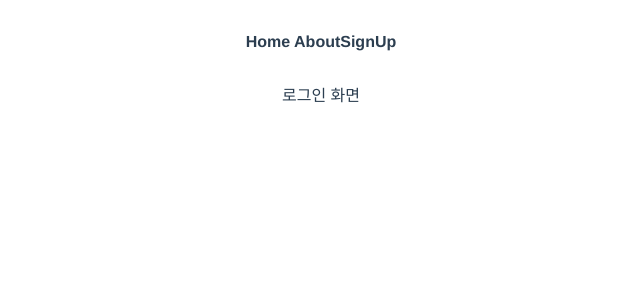
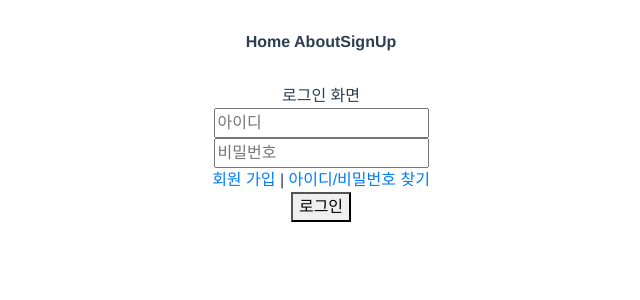
Before and after one commit to ehfql6363/GDSCToyProject2022_1, a Vue app: page /login in a window 1280 px wide. Shown: the top 300 px of the page, without its empty margins (319-959 px from the left). Built offline with nearby package versions, Linux system fonts and the light colour scheme; the HTML template or start-up script is replaced by a standard one.

Commit message:
20220704 로그인/회원가입 API 설정
Signed-off-by: 김동열 <ehfql6363@naver.com>

```diff
--- a/src/api/index.js
+++ b/src/api/index.js
@@ -1,11 +1,15 @@
 import axios from 'axios';
 
 const instance = axios.create({
-	baseURL: 'http://localhost:8080',
+	baseURL: 'http://localhost:8080/',
 });
 
 function registerUser(userData) {
 	return instance.post('signup', userData);
-}
+};
+function loginUser(userData) {
+	return instance.post('login', userData);
+};
 
+export { loginUser };
 export { registerUser };
--- a/src/components/LogIn.vue
+++ b/src/components/LogIn.vue
@@ -1,9 +1,45 @@
 <template>
-  <div>로그인 화면</div>
+  <div>
+    <div>로그인 화면</div>
+    <form @submit.prevent="submitForm">
+      <div>
+				<input type="text" id="id" v-model="id" placeholder="아이디"/>
+			</div>
+			<div>
+				<input type="password" id="password" v-model="password" placeholder="비밀번호"/>
+			</div>
+      <div>
+        <router-link to="/signUp">회원 가입</router-link>  |
+        <router-link to="#">아이디/비밀번호 찾기</router-link>
+      </div>
+      <div>
+        <button type="submit">로그인</button>
+      </div>
+    </form>
+  </div>
+
 </template>
 
 <script>
+import { loginUser } from '@/api/index'
+
 export default {
+  name: 'LoginForm',
+  data() {
+    return{
+      id: '',
+      password: ''
+    };
+  },
+  methods: {
+    async submitForm(){
+      const userData = {
+        id: this.id,
+        password: this.password
+      };
+
+    }
+  },
 
 }
 </script>
--- a/src/components/SignUp.vue
+++ b/src/components/SignUp.vue
@@ -2,20 +2,16 @@
 	<div class="container">
 		<form @submit.prevent="submitForm">
 			<div>
-				<label for="email">이름 : </label>
-				<input type="text" id="email" v-model="email" />
+				<input type="text" id="name" v-model="name" placeholder="이름"/>
 			</div>
 			<div>
-				<label for="name">아이디 : </label>
-				<input type="text" id="name" v-model="name" />
+				<input type="text" id="id" v-model="id" placeholder="아이디"/>
 			</div>
 			<div>
-				<label for="password">비밀번호 : </label>
-				<input type="password" id="password" v-model="password" />
+				<input type="password" id="password" v-model="password" placeholder="비밀번호"/>
 			</div>
 			<div>
-				<label for="passwordConfirm">비밀번호 확인 : </label>
-				<input type="password" id="passwordConfirm" v-model="passwordConfirm" />
+				<input type="password" id="passwordConfirm" v-model="passwordConfirm" placeholder="비밀번호 확인"/>
 			</div>
 			<div>
 				<button type="submit">회원가입</button>
@@ -27,33 +23,44 @@
 </template>
 
 <script>
+import { registerUser } from '@/api/index';
+
 export default {
 	name: 'SignupForm',
 	data() {
 		return {
-			email: '',
 			name: '',
+			id: '',
 			password: '',
 			passwordConfirm: '',
 		};
 	},
 	methods: {
-		submitForm() {
-			var check = (this.email != null) && (this.name != null) && (this.password == this.passwordConfirm)
+		async submitForm() {
+			const userData = {
+				name: this.name,
+				id: this.id,
+				passowrd: this.passowrd,
+				passwordConfirm: this.passwordConfirm
+			};
+			// const { data } = awaitregisterUser(userData)
+			var check = (this.email != null) && (this.name != null) && (this.password == this.passwordConfirm);
+
 			if(check){
-				alert("환영합니다." + this.name + "님!")
-				console.log("Sign up Success")
-				this.initForm()
+				alert("환영합니다." + this.name + "님!");
+				console.log("Sign up Success");
+				this.initForm();
+				this.$router.push('/');
 			}else{
-				alert("비밀번호를 확인해주세요")
-				this.initPassword()
+				alert("비밀번호를 확인해주세요");
+				this.initPassword();
 			}
-			console.log(check)
+			console.log(check);
 
 		},
 		goBack(){
-			this.$router.go(-1)
-			this.initForm()
+			this.$router.go(-1);
+			this.initForm();
 		},
 		initForm(){
 			this.email='';
--- a/src/router/index.js
+++ b/src/router/index.js
@@ -2,8 +2,8 @@ import Vue from 'vue'
 import VueRouter from 'vue-router'
 import HomeView from '../views/HomeView.vue'
 import AboutView from '../views/AboutView.vue'
-import SignUp from '../components/SignUp.vue'
-import LonIn from '../components/LogIn.vue'
+// import SignUp from '../components/SignUp.vue'
+// import LonIn from '../components/LogIn.vue'
 
 Vue.use(VueRouter)
 
@@ -19,14 +19,14 @@ const routes = [
     component: AboutView
   },
   {
-    path: '/signUp',
-    name: 'signUp',
-    component: SignUp
+    path: '/signup',
+    name: 'signup',
+    component: () => import('@/components/SignUp.vue')
   },
   {
-    path: '/logIn',
-    name: 'lonIn',
-    component: LonIn
+    path: '/login',
+    name: 'lonin',
+    component: () => import('@/components/LogIn.vue')
   }
 ]
 
```
